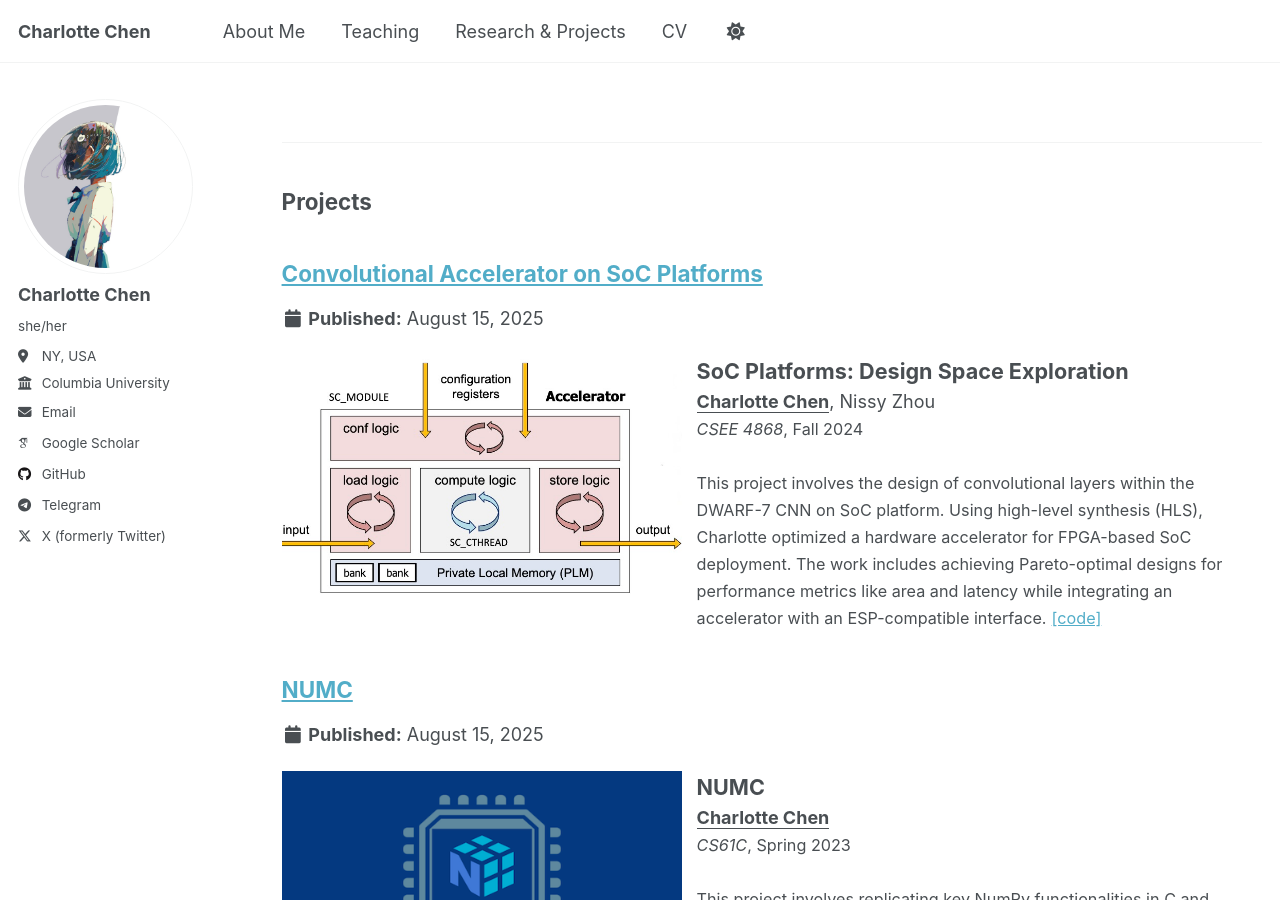
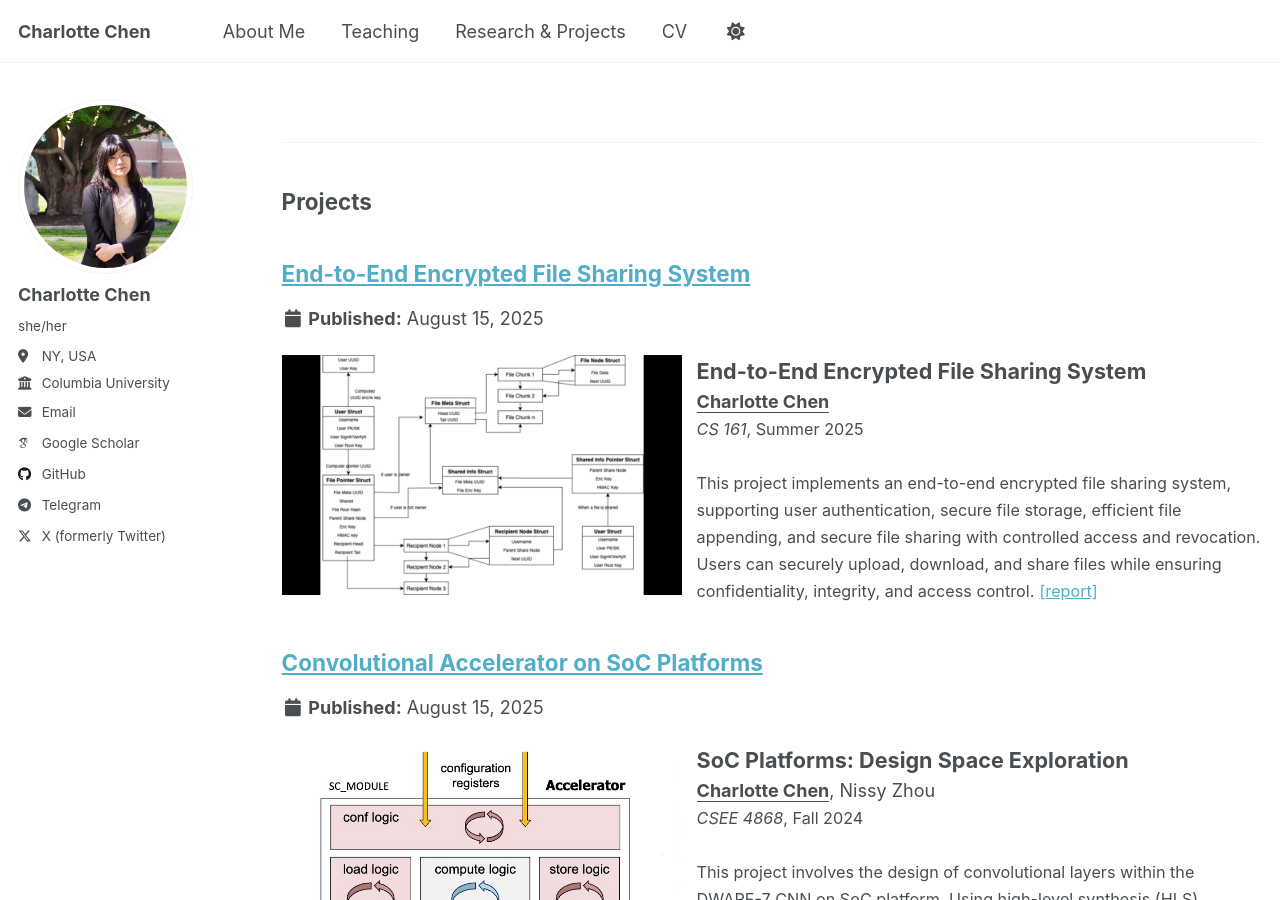
Before and after one commit to CharlotteChen2002/CharlotteChen2002.github.io, a Jekyll site: the page built from _pages/portfolio.html, in a window 1280 px wide and 900 px high, scrolled down 1524 px. Built offline with Jekyll 4.4.1, drawn with Linux system fonts in a browser that asks for light colours; some web fonts are replaced; a script that is not in the unit is left out.

Commit message:
Add new image file EtoE.png to the project

```diff
--- /dev/null
+++ b/_portfolio/portfolio-project-5.md
@@ -0,0 +1,11 @@
+---
+title: "End-to-End Encrypted File Sharing System"
+excerpt: "
+<img src='/images/EtoE.png' style='float: left; margin-right: 15px; width: 400px; height: auto;' />
+ <strong style='font-size: 1.2em;'>End-to-End Encrypted File Sharing System</strong><br/>
+ <strong><u>Charlotte Chen</u></strong><br/>
+ <span style='font-size: 0.9em;'><em>CS 161</em>, Summer 2025</span><br/><br/>
+ <span style='font-size: 0.9em;'>This project implements an end-to-end encrypted file sharing system, supporting user authentication, secure file storage, efficient file appending, and secure file sharing with controlled access and revocation. Users can securely upload, download, and share files while ensuring confidentiality, integrity, and access control.</span>
+ <a href='/files/EtoEproj2.pdf' target='_blank' style='font-size: 0.9em;'>[report]</a>"
+collection: portfolio
+---
```
Also changed, not shown: _pages/coursework.html (+8 -0 lines), _portfolio/portfolio-project-1.md (+1 -0 lines), _portfolio/portfolio-project-4.md (+7 -1 lines), _portfolio/portfolio-research-4.md (+1 -2 lines), images/EtoE.png (added), images/profile.png, 1 other file.
